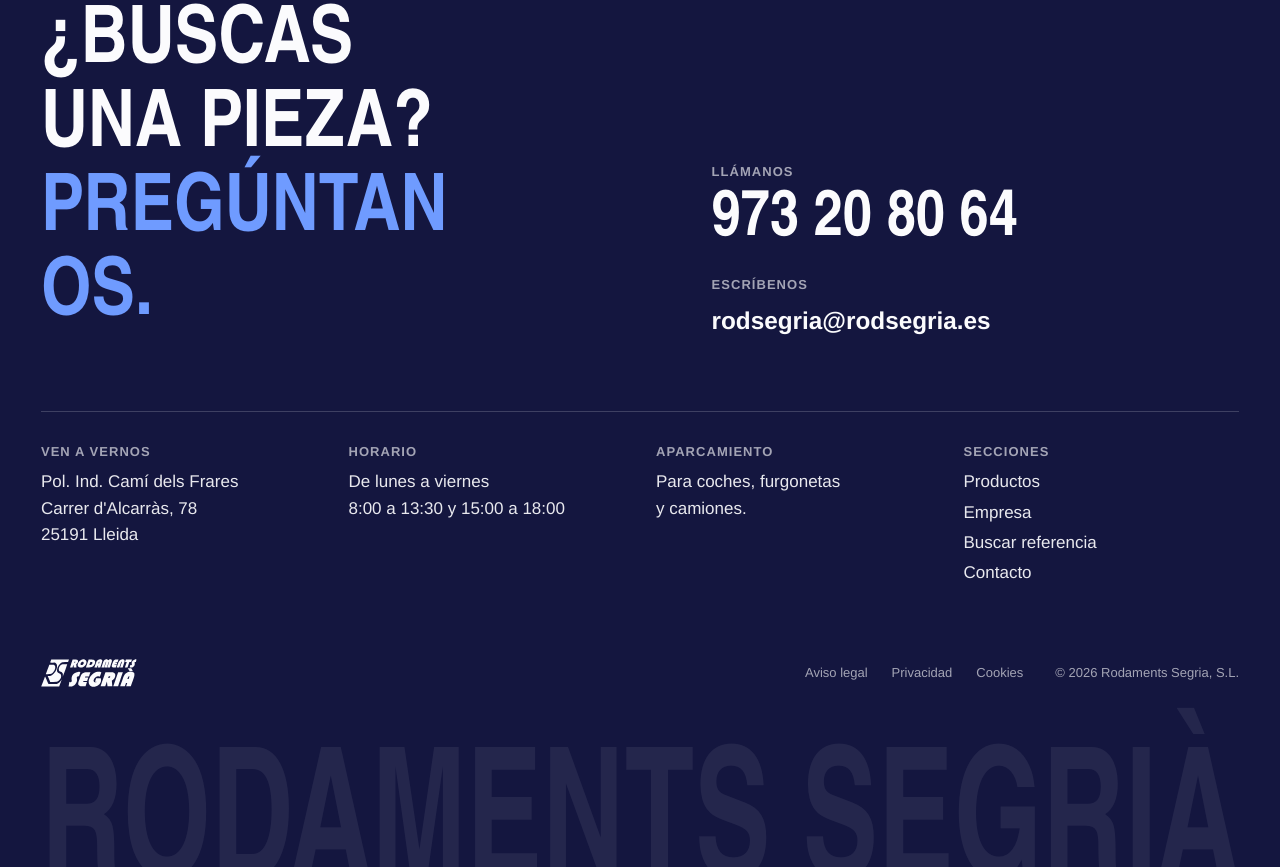
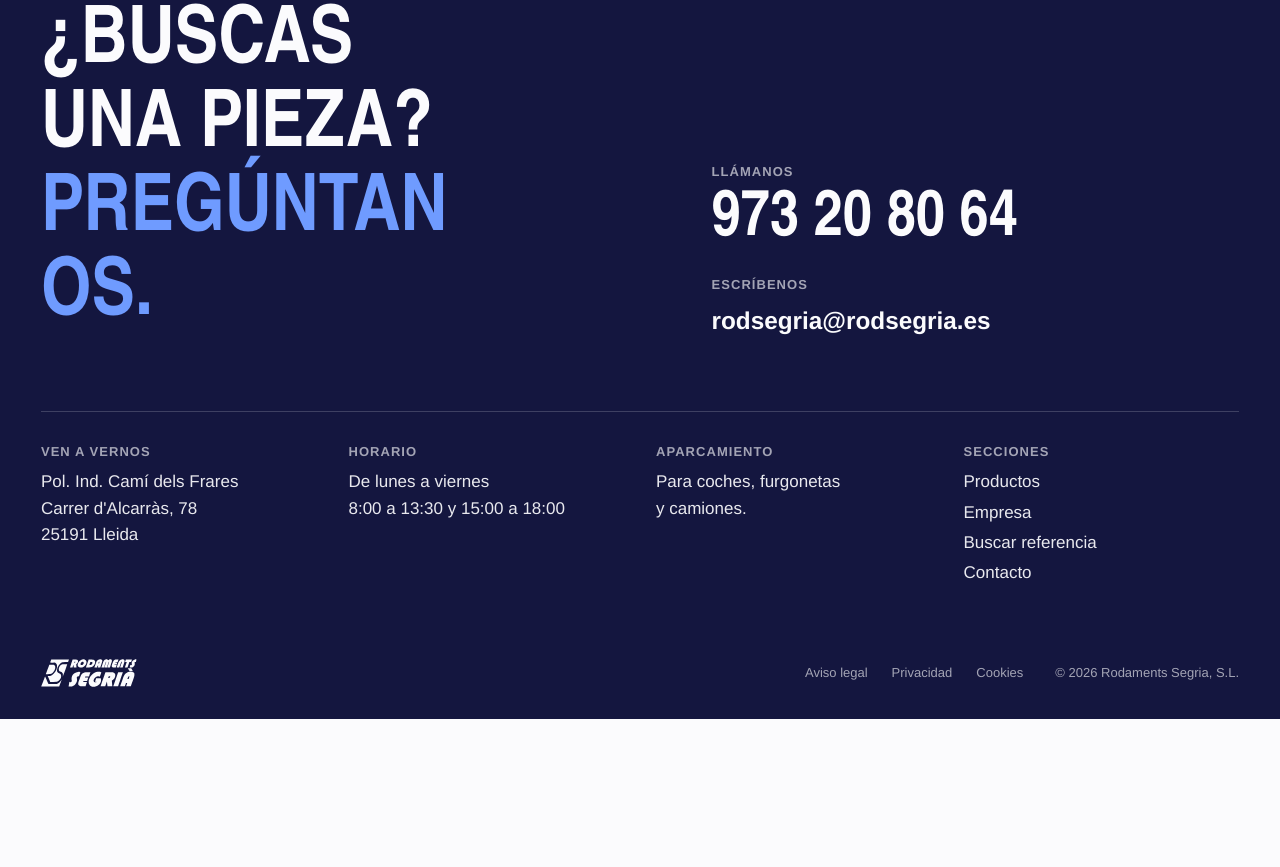
Before and after one commit to elsporxoscasarural/rodaments-segria-web, an Astro site: page / in a window 1280 px wide. Shown: the part 6408-7275 px from the top of the page. After the commit the page ends 7127 px from the top, so only its background shows below. Built offline with nearby package versions, Linux system fonts and the light colour scheme; Astro itself is replaced by a stand-in of ours; a web font is replaced by a local one.

Commit message:
Revert "Pie: firma «RODAMENTS SEGRIÀ» a todo el ancho"
This reverts commit 04a0e375ce0d1cca754b78cad3183cbd93919b96.

```diff
--- a/src/components/Footer.astro
+++ b/src/components/Footer.astro
@@ -60,39 +60,13 @@
 		<ul>{enlacesLegales.map((item) => <li><a href={item.href}>{item.texto}</a></li>)}</ul>
 		<p>© {anio} <span translate="no">{empresa.razonSocial}</span></p>
 	</div>
-	<!-- Firma: el nombre de la empresa ocupa exactamente todo el ancho (textLength), como la rotulación de la nave -->
-	<div class="pie__firma" aria-hidden="true" translate="no">
-		<svg viewBox="0 0 1000 120">
-			<text x="0" y="118" textLength="1000" lengthAdjust="spacingAndGlyphs">{empresa.nombre.toUpperCase()}</text>
-		</svg>
-	</div>
 </footer>
 
 <style>
 	.pie {
 		background: var(--noche);
 		color: color-mix(in oklch, var(--n0) 92%, transparent);
-		padding: var(--seccion) var(--g) 0;
-		overflow: hidden;
-	}
-	.pie__firma {
-		margin-top: var(--s-7);
-		/* Se corta un poco por abajo: como un rótulo que sigue más allá del borde */
-		margin-bottom: calc(-0.9vw - env(safe-area-inset-bottom, 0px));
-		padding-bottom: env(safe-area-inset-bottom, 0px);
-	}
-	.pie__firma svg {
-		display: block;
-		width: 100%;
-		height: auto;
-		overflow: visible;
-	}
-	/* :global, porque el texto va dentro del SVG */
-	.pie__firma :global(text) {
-		font-family: var(--f-display);
-		font-weight: 900;
-		font-size: 150px;
-		fill: color-mix(in oklch, var(--n0) 7%, transparent);
+		padding: var(--seccion) var(--g) calc(env(safe-area-inset-bottom, 0px) + var(--s-6));
 	}
 	.pie a {
 		text-decoration: none;
```
Also changed, not shown: DESIGN.md (+0 -3 lines).
